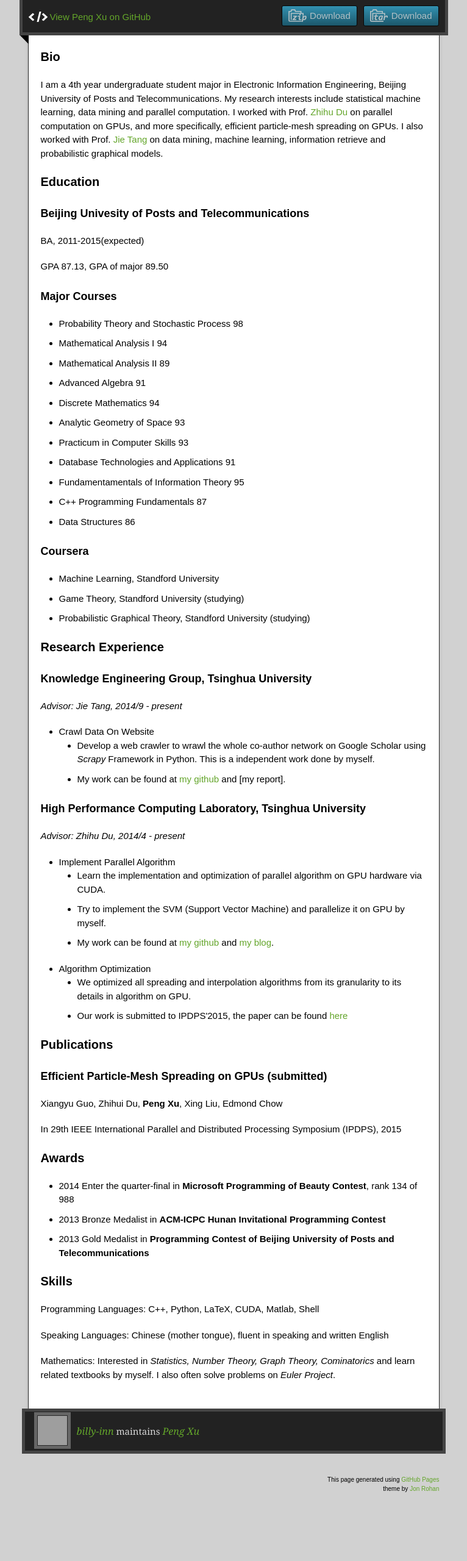
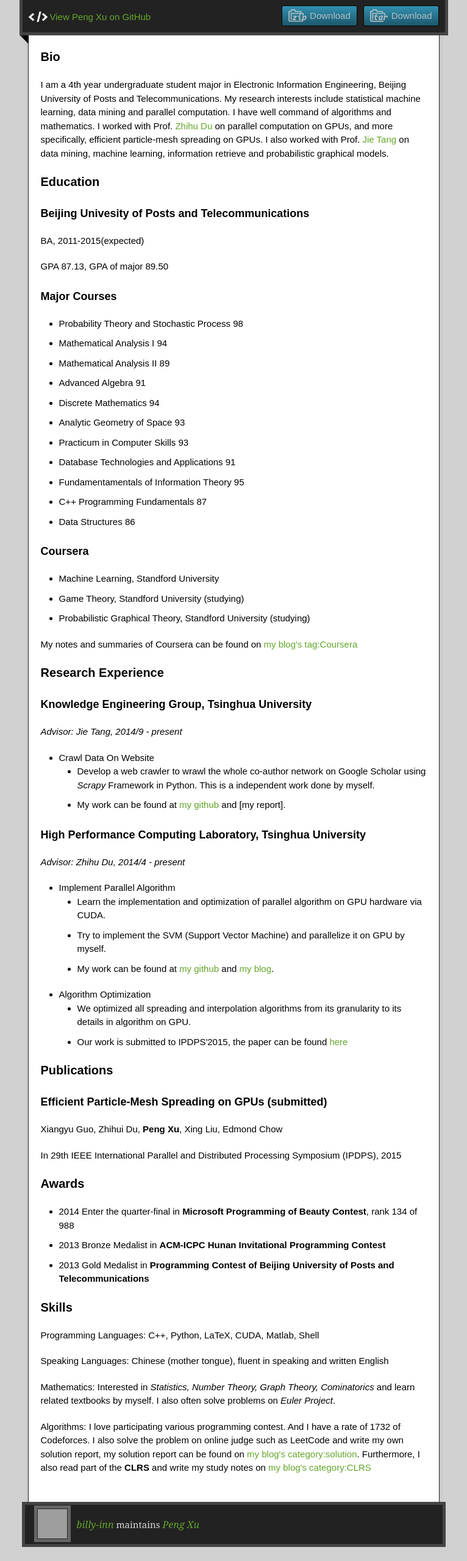
Before and after one commit to billy-inn/Homepage, a plain HTML site: page index.html in a window 1280 px wide. Shown: the part 220-2780 px from the top of the page at 61% size, without its empty margins (257-1023 px from the left). Before the commit the page ends 2759 px from the top, so only its background shows below. Drawn offline with nearby package versions, Linux system fonts and the light colour scheme; grey boxes are pictures that could not be loaded.

```diff
--- a/index.html
+++ b/index.html
@@ -39,7 +39,7 @@
           <h3>
 <a name="bio" class="anchor" href="#bio"><span class="octicon octicon-link"></span></a>Bio</h3>
 
-<p>I am a 4th year undergraduate student major in Electronic Information Engineering, Beijing University of Posts and Telecommunications. My research interests include statistical machine learning, data mining and parallel computation. I worked with Prof. <a href="http://hpclab.cs.tsinghua.edu.cn/%7Eduzh">Zhihu Du</a> on parallel computation on GPUs, and more specifically, efficient particle-mesh spreading on GPUs. I also worked with Prof. <a href="http://keg.cs.tsinghua.edu.cn/jietang/">Jie Tang</a> on data mining, machine learning, information retrieve and probabilistic graphical models.</p>
+<p>I am a 4th year undergraduate student major in Electronic Information Engineering, Beijing University of Posts and Telecommunications. My research interests include statistical machine learning, data mining and parallel computation. I have well command of algorithms and mathematics. I worked with Prof. <a href="http://hpclab.cs.tsinghua.edu.cn/%7Eduzh">Zhihu Du</a> on parallel computation on GPUs, and more specifically, efficient particle-mesh spreading on GPUs. I also worked with Prof. <a href="http://keg.cs.tsinghua.edu.cn/jietang/">Jie Tang</a> on data mining, machine learning, information retrieve and probabilistic graphical models.</p>
 
 <h3>
 <a name="education" class="anchor" href="#education"><span class="octicon octicon-link"></span></a>Education</h3>
@@ -76,6 +76,8 @@
 <li>Game Theory, Standford University (studying)</li>
 <li>Probabilistic Graphical Theory, Standford University (studying)</li>
 </ul>
+
+<p>My notes and summaries of Coursera can be found on <a href="http://billyinn.wordpress.com/tag/coursera/">my blog's tag:Coursera</a></p>
 
 <h3>
 <a name="research-experience" class="anchor" href="#research-experience"><span class="octicon octicon-link"></span></a>Research Experience</h3>
@@ -148,6 +150,8 @@
 <p>Speaking Languages: Chinese (mother tongue), fluent in speaking and written English</p>
 
 <p>Mathematics: Interested in <em>Statistics, Number Theory, Graph Theory, Cominatorics</em> and learn related textbooks by myself. I also often solve problems on <em>Euler Project</em>.</p>
+
+<p>Algorithms: I love participating various programming contest. And I have a rate of 1732 of Codeforces. I also solve the problem on online judge such as LeetCode and write my own solution report, my solution report can be found on <a href="http://billyinn.wordpress.com/category/solutions/">my blog's category:solution</a>. Furthermore, I also read part of the <strong>CLRS</strong> and write my study notes on <a href="http://billyinn.wordpress.com/category/algorithms/clrs/">my blog's category:CLRS</a></p>
         </article>
       </div>
     </div>
```
Also changed, not shown: params.json (+1 -1 lines).
